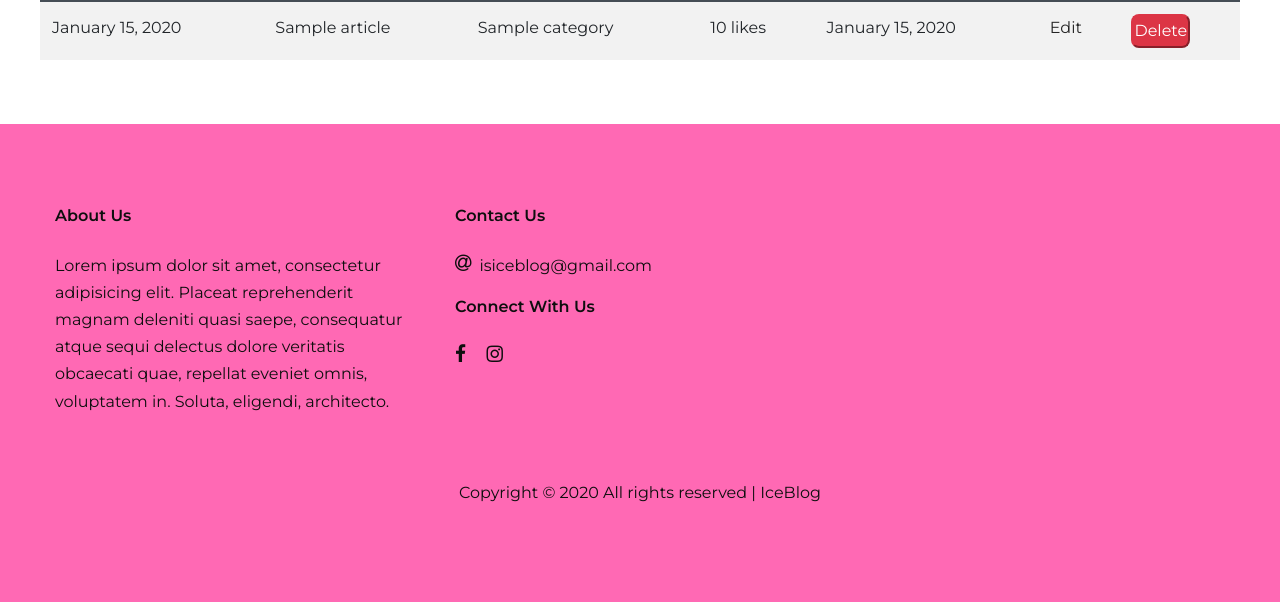
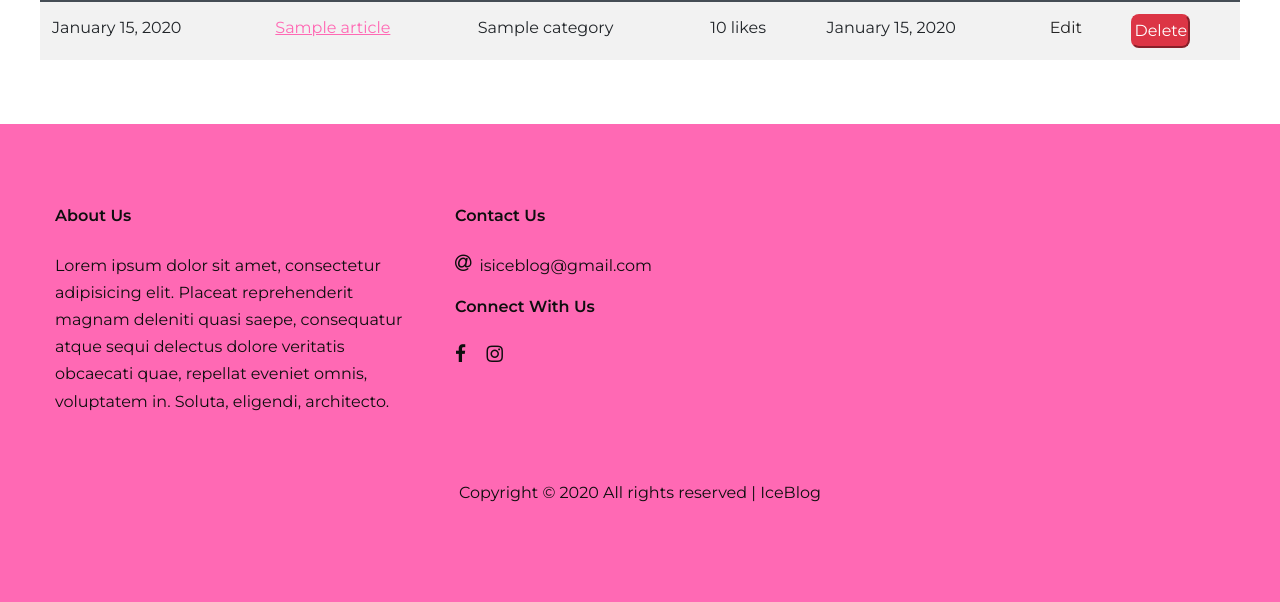
Before and after one commit to iSOLveIT/iceblog, a Flask app: template content/templates/admin.html in a window 1280 px wide. Shown: the part 366-968 px from the top of the page. Run offline with Flask 2, Linux system fonts and the light colour scheme; the template is opened without the code that fills it: most values are stand-ins (such as "Sample title", 1, 10 or a date in 2020); some libraries are stand-ins or nearby versions; some web fonts are replaced.

Commit message:
Edited admin dashboard design

```diff
--- a/content/templates/admin.html
+++ b/content/templates/admin.html
@@ -46,7 +46,11 @@
             {% for article in posts %}
               <tr>
                   <td>{{article.datePosted.strftime('%B %d, %Y')}}</td>
-                  <td>{{article.title}}</td>
+                  <td>
+                    <a href="/blogpost/{{article._id}}/" aria-label="Blog Post link" target="blank" style="text-decoration: none;">
+                      <u>{{article.title}}</u>
+                    </a>
+                  </td>
                   <td>{{article.category}}</td>
                   <td>{{article.likes}} likes</td>
                   <td>{{article.dateUpdated.strftime('%B %d, %Y')}}</td>
```
